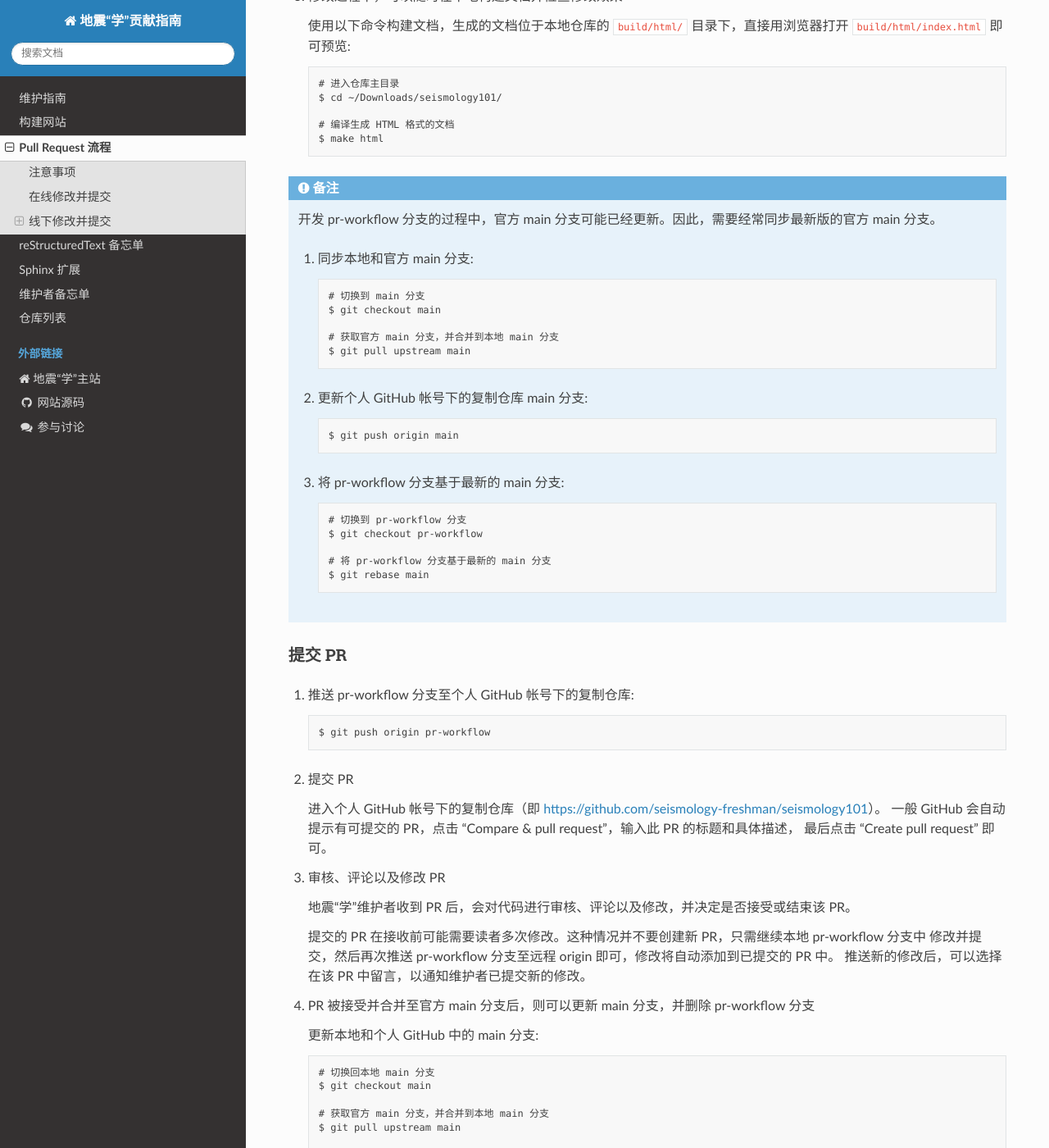
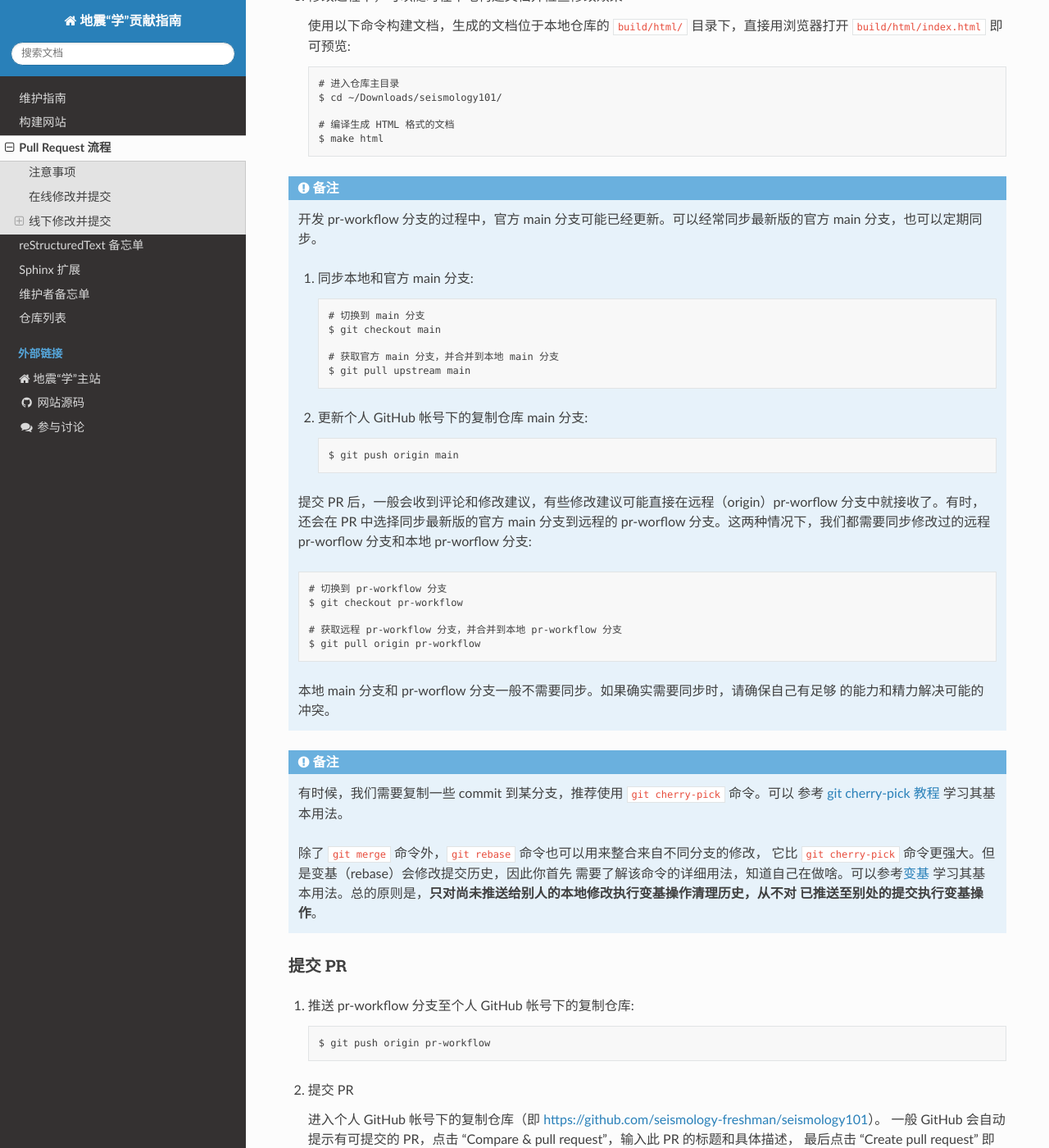
Before and after one commit to seismo-learn/contributing, a Sphinx documentation site: the page built from source/pull-request.rst, in a window 1280 px wide and 1400 px high, scrolled down 3118 px. Shown: the whole window at 82% size. Built offline with Sphinx 7.4.7 and the Read the Docs theme 2.0.0, drawn with Linux system fonts in a browser that asks for light colours.

Commit message:
Fix rebase bug in PR workflow (#24)

```diff
--- a/source/pull-request.rst
+++ b/source/pull-request.rst
@@ -175,7 +175,8 @@ Pull Request 流程
 
 .. note::
 
-   开发 pr-workflow 分支的过程中，官方 main 分支可能已经更新。因此，需要经常同步最新版的官方 main 分支。
+   开发 pr-workflow 分支的过程中，官方 main 分支可能已经更新。可以经常同步最新版的官方
+   main 分支，也可以定期同步。
 
    1.  同步本地和官方 main 分支::
 
@@ -189,13 +190,30 @@ Pull Request 流程
 
            $ git push origin main
 
-   3.  将 pr-workflow 分支基于最新的 main 分支::
+   提交 PR 后，一般会收到评论和修改建议，有些修改建议可能直接在远程（origin）pr-worflow
+   分支中就接收了。有时，还会在 PR 中选择同步最新版的官方 main 分支到远程的 pr-worflow
+   分支。这两种情况下，我们都需要同步修改过的远程 pr-worflow 分支和本地 pr-worflow 分支::
 
-           # 切换到 pr-workflow 分支
-           $ git checkout pr-workflow
+       # 切换到 pr-workflow 分支
+       $ git checkout pr-workflow
 
-           # 将 pr-workflow 分支基于最新的 main 分支
-           $ git rebase main
+       # 获取远程 pr-workflow 分支，并合并到本地 pr-workflow 分支
+       $ git pull origin pr-workflow
+
+   本地 main 分支和 pr-worflow 分支一般不需要同步。如果确实需要同步时，请确保自己有足够
+   的能力和精力解决可能的冲突。
+
+.. note::
+
+   有时候，我们需要复制一些 commit 到某分支，推荐使用 ``git cherry-pick`` 命令。可以
+   参考 `git cherry-pick 教程 <https://www.ruanyifeng.com/blog/2020/04/git-cherry-pick.html>`__
+   学习其基本用法。
+
+   除了 ``git merge`` 命令外，``git rebase`` 命令也可以用来整合来自不同分支的修改，
+   它比 ``git cherry-pick`` 命令更强大。但是变基（rebase）会修改提交历史，因此你首先
+   需要了解该命令的详细用法，知道自己在做啥。可以参考\ `变基 <https://git-scm.com/book/zh/v2/Git-%E5%88%86%E6%94%AF-%E5%8F%98%E5%9F%BA>`__
+   学习其基本用法。总的原则是，**只对尚未推送给别人的本地修改执行变基操作清理历史，从不对
+   已推送至别处的提交执行变基操作**\ 。
 
 提交 PR
 ^^^^^^^^
```
